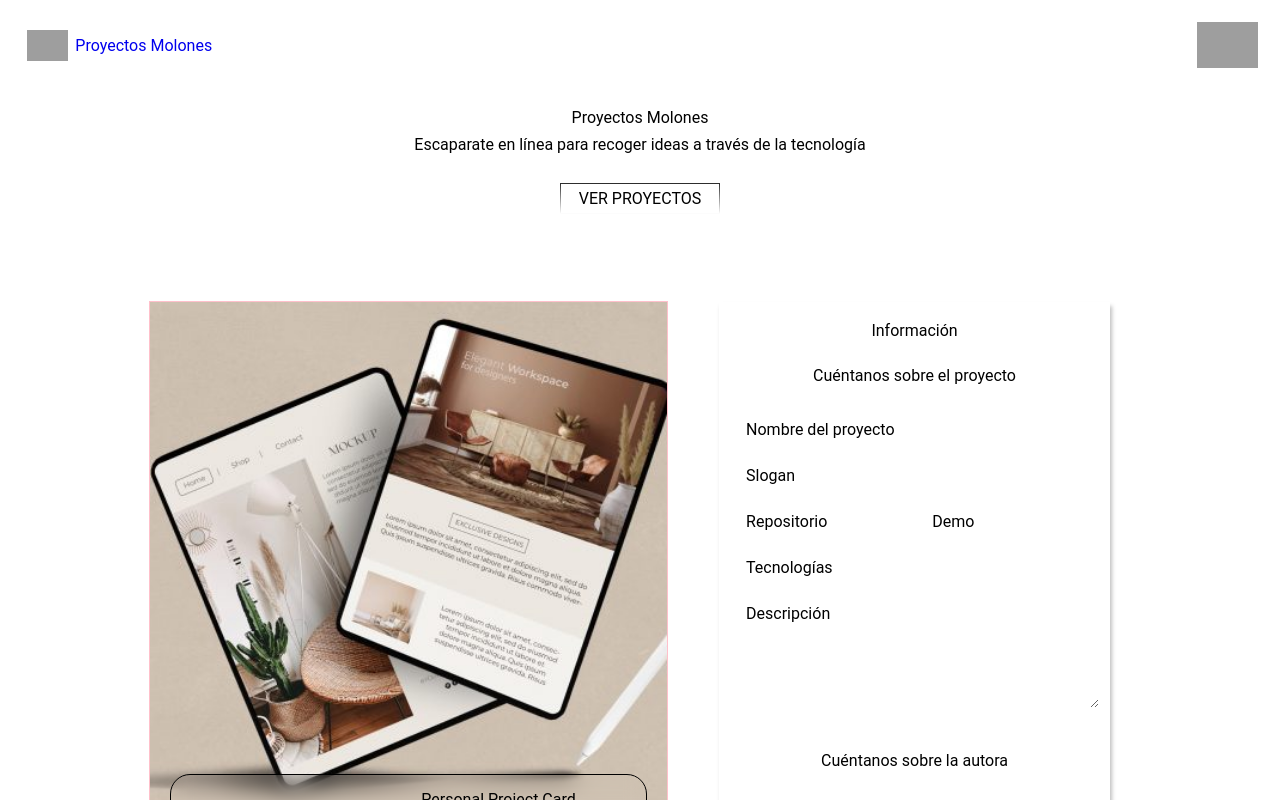
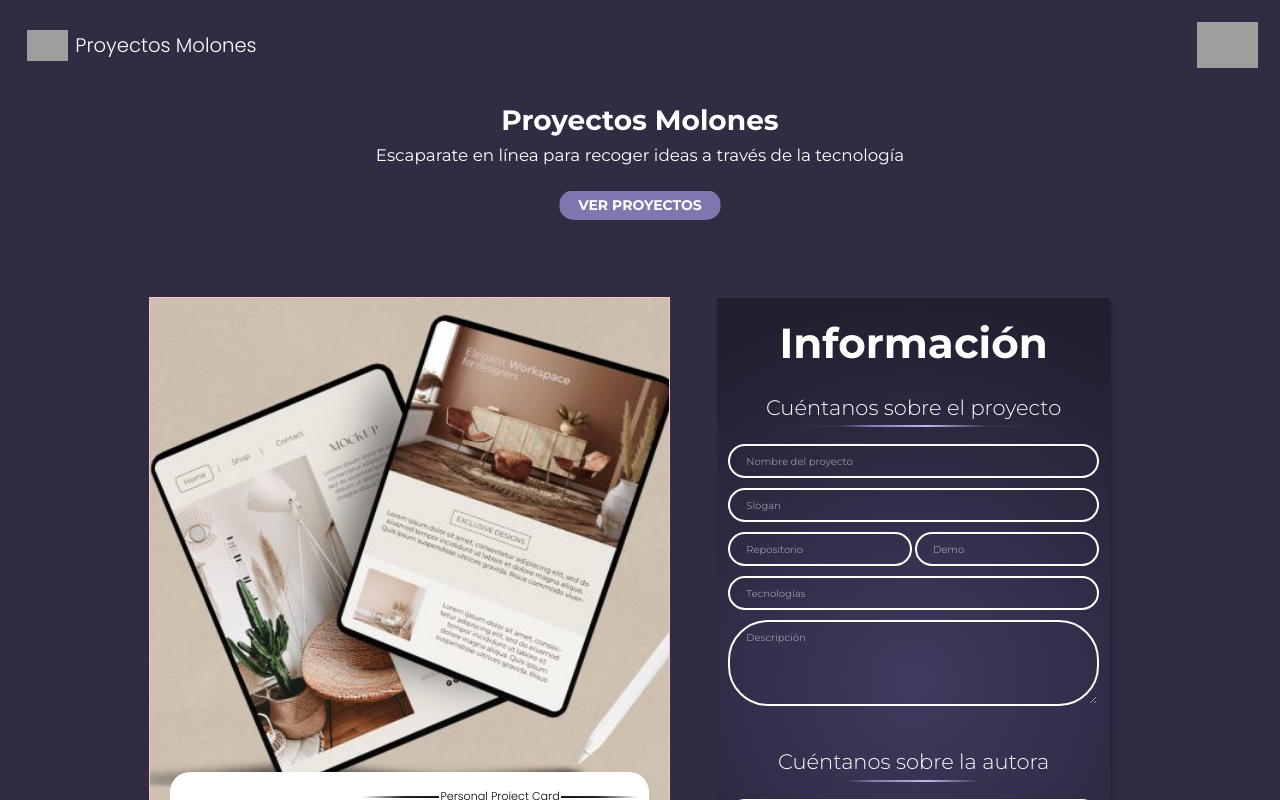
Before and after one commit to Adalab/project-promo-a-pt-module-3-team-2, a React (Vite) app: page / in a window 1280 px wide. Shown: the top 800 px of the page. Built offline with nearby package versions, Linux system fonts and the light colour scheme; grey boxes are pictures that could not be loaded.

Commit message:
fixing css

```diff
--- a/src/components/Card.jsx
+++ b/src/components/Card.jsx
@@ -1,5 +1,5 @@
-import PropTypes from 'prop-types';
-import '../scss/Card.scss';
+import PropTypes from "prop-types";
+import "../scss/Card.scss";
 
 function Card() {
   return (
--- a/src/scss/App.scss
+++ b/src/scss/App.scss
@@ -1,7 +1,5 @@
 @import 'core/reset';
-
-
-
+@import 'core/variables';
 
 
   .preview .projectImage {
--- a/src/scss/Card.scss
+++ b/src/scss/Card.scss
@@ -1,4 +1,5 @@
-
+@import 'core/reset';
+@import 'core/variables';
 
   .preview .card {
     margin-inline: 20px;
--- a/src/scss/Footer.scss
+++ b/src/scss/Footer.scss
@@ -1,3 +1,6 @@
+@import 'core/reset';
+@import 'core/variables';
+
 .footer {
     display: flex;
     justify-content: center;
--- a/src/scss/Form.scss
+++ b/src/scss/Form.scss
@@ -1,3 +1,6 @@
+@import 'core/reset';
+@import 'core/variables';
+
 fieldset {
   border: 0;
 }
--- a/src/scss/Header.scss
+++ b/src/scss/Header.scss
@@ -1,3 +1,6 @@
+@import 'core/reset';
+@import 'core/variables';
+
 .header {
     display: flex;
     justify-content: space-between;
--- a/src/scss/Hero.scss
+++ b/src/scss/Hero.scss
@@ -1,3 +1,6 @@
+@import 'core/reset';
+@import 'core/variables';
+
 .hero {
     margin-bottom: 3rem;
   }
```
Also changed, not shown: 1 other file (tests, documents, lock files or other folders).
